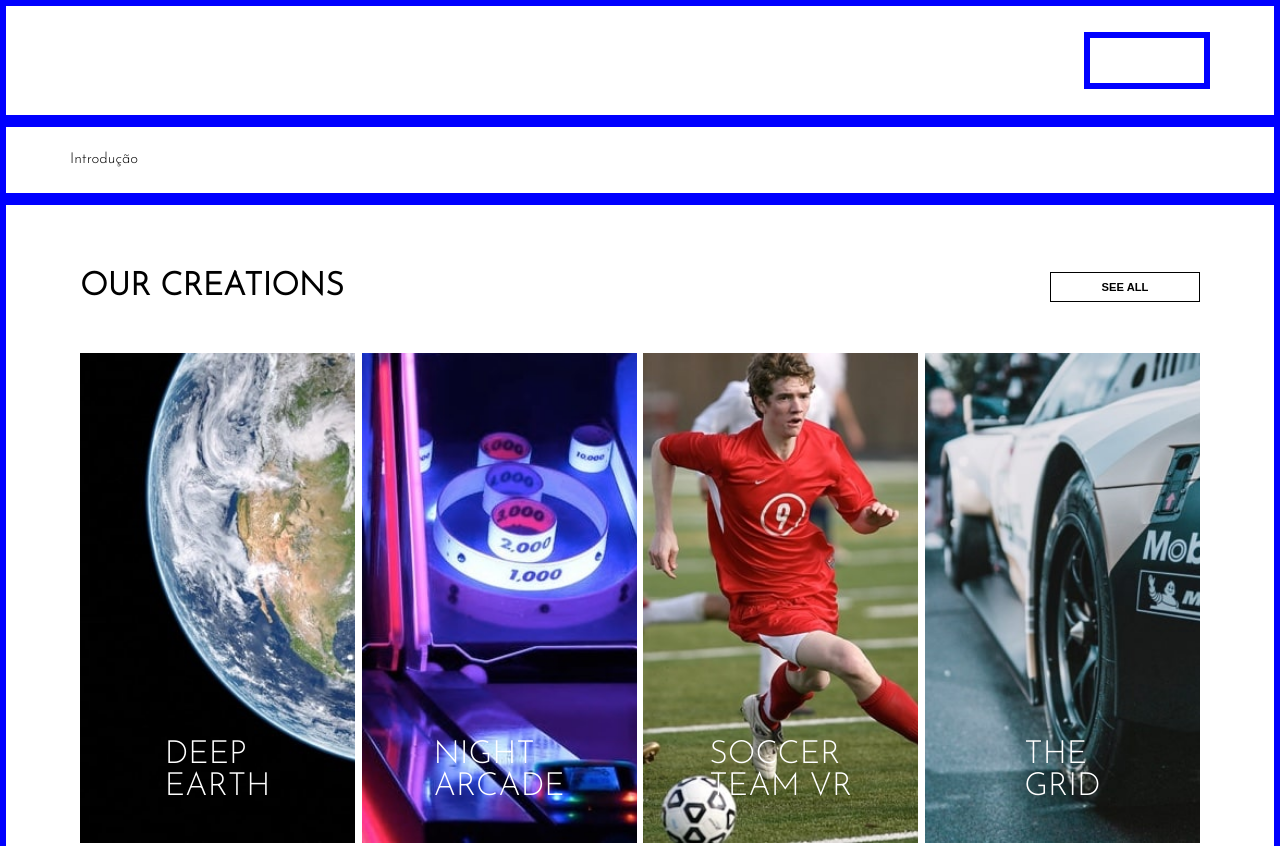
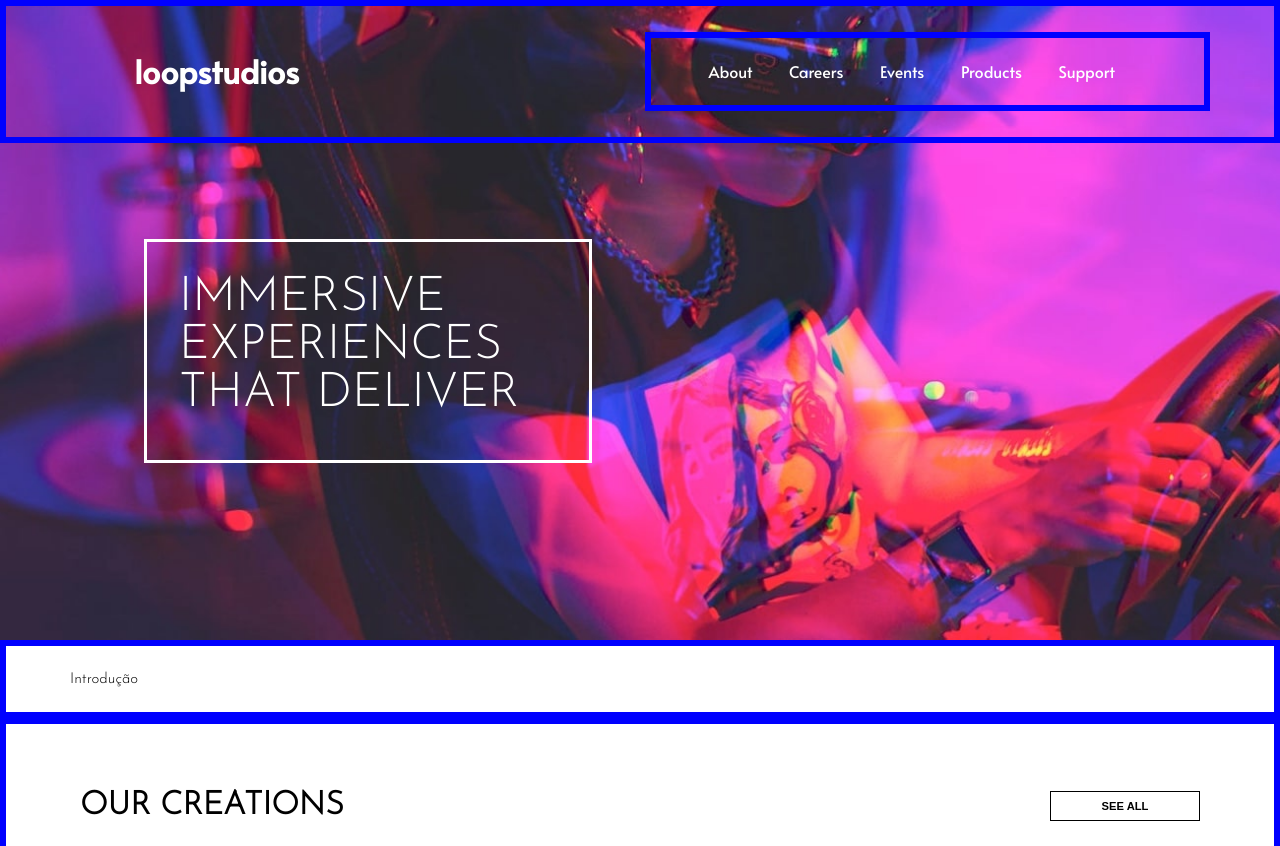
Before and after one commit to nicolyyy/Loopstudios-landing-page, a plain HTML site: page index.html in a window 1280 px wide. Shown: the top 846 px of the page. Drawn offline with Linux system fonts and the light colour scheme.

Commit message:
restauração de uma parte do código perdida durante o merge

```diff
--- a/index.html
+++ b/index.html
@@ -24,11 +24,24 @@
 
 <body>
   <!-- Bruno -->
-  <header class="container header">header
-    <nav class="container nav">
-
-    </nav>
-  </header>
+  <div class="hero">
+    <header class="container header"><h1>loopstudios</h1>
+      <nav class="container nav">
+       <ul>
+        <li><a href="">About<a></li>
+        <li><a href="">Careers</a></li>
+        <li><a href="">Events</a></li>
+        <li><a href="">Products</a></li>
+        <li><a href="">Support</a></li>
+       </ul>
+      </nav>
+    </header>
+    <div class="hero-text">
+      IMMERSIVE <br>
+      EXPERIENCES <br>
+      THAT DELIVER <br>
+    </div>
+  </div>
   <main>
     <!-- Lucas -->
     <section class="container intro">Introdução</section>
```
